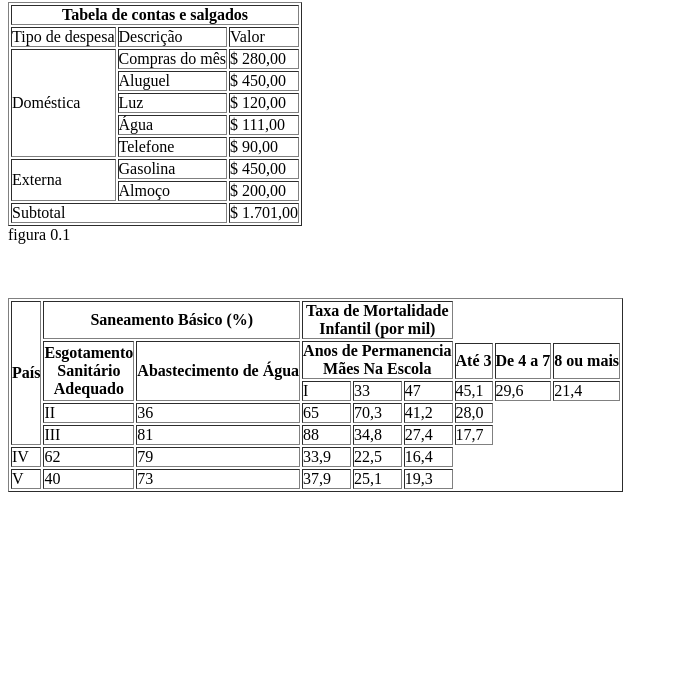
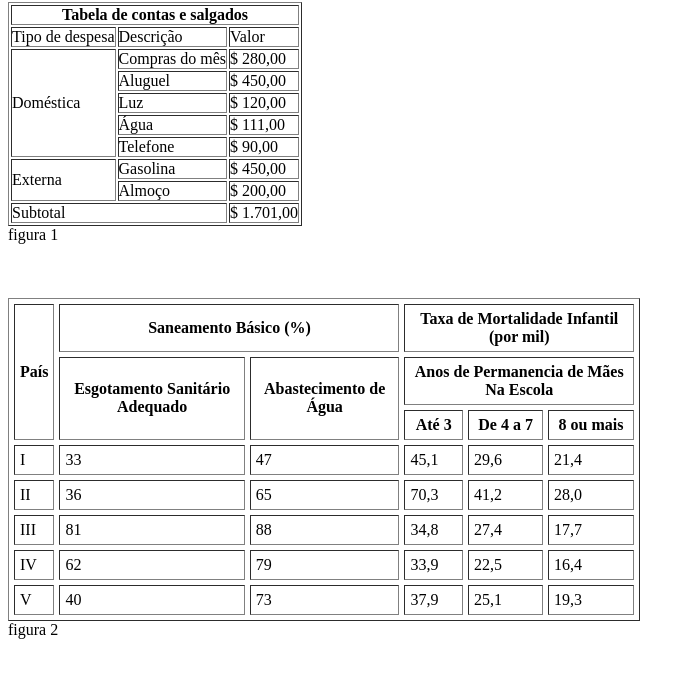
Before and after one commit to plbplbplbplb/tabelas, a plain HTML site: page index1.html in a window 1280 px wide. Shown: the part 78-756 px from the top of the page, without its empty margins (0-695 px from the left). Drawn offline with Linux system fonts and the light colour scheme.

Commit message:
atividade realizada
Estava encontrando dificuldade em organizar o cabeçalho da segunda figura da forma que foi exigida, mesmo escrevendo os comandos de edição de célula corretamente não obtinha o resultado que queria.
Um dia depois, resolvi apagar os comandos de edição e escrever um por um como um desenho, escrevia e via o resultado, escrevia e via o resultado, assim foi possível perceber o navegador escrevendo as celular de forma correta, da forma que queria, e assim que está o código agora.

```diff
--- a/index1.html
+++ b/index1.html
@@ -56,25 +56,27 @@
             </tr>
         </tbody>
     </table>
-    <caption>figura 0.1</caption>
+    <caption>figura 1</caption>
     <br><br><br><br>
-    <table border="1" width="0%" cellspacing="2" cellpadding="0">
+    <table border="1" width="50%" cellspacing="5" cellpadding="5">
         <thead>
             <tr>
-                <th rowspan="6">País</th>
+                <th rowspan="9">País</th>
                 <th colspan="2">Saneamento Básico (%)</th>
-                <th colspan="3">Taxa de Mortalidade <br> Infantil (por mil)</th>
+                <th colspan="3">Taxa de Mortalidade Infantil (por mil)</th>
             </tr>
             <tr>
-                <th rowspan="3">Esgotamento <br> Sanitário <br>Adequado</th>
-                <th rowspan="3">Abastecimento de Água</th>
-                <th rowspan="2" colspan="3">Anos de Permanencia <br> Mães Na Escola</th>
+                <th rowspan="6">Esgotamento Sanitário Adequado</th>
+                <th rowspan="6">Abastecimento de Água</th>
+                <th colspan="3">Anos de Permanencia de Mães Na Escola</th>
             </tr>
             <tr>
                 <th>Até 3</th>
                 <th>De 4 a 7</th>
                 <th>8 ou mais</th>
             </tr>
+        </thead>
+        <tbody>
             <tr>
                 <td>I</td>
                 <td>33</td>
@@ -115,7 +117,8 @@
                 <td>25,1</td>
                 <td>19,3</td>
             </tr>
-        </thead>
+        </tbody>
     </table>
+    <caption>figura 2</caption>
 </body>
 </html>
```
